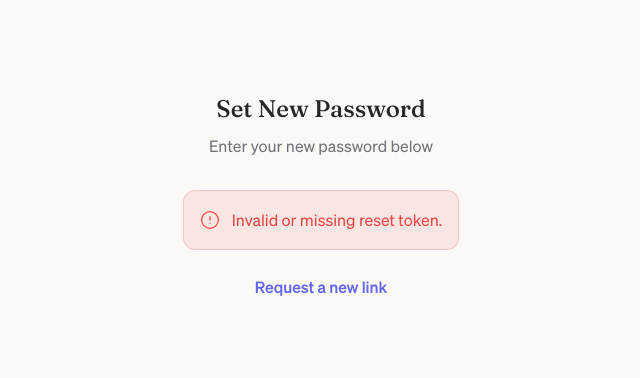
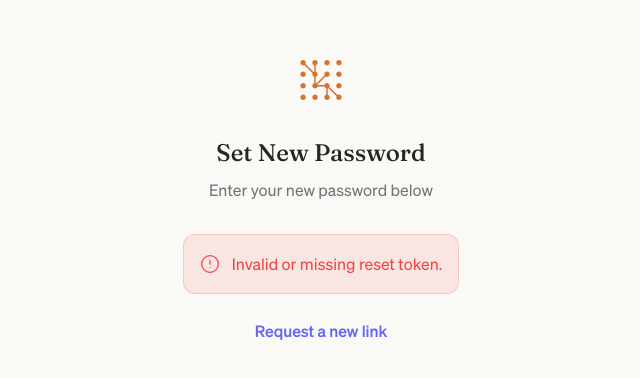
Before and after one commit to Nimieeee/Pharm, a Next.js app in the folder frontend/: page /reset-password in a window 1280 px wide. Shown: the part 204-582 px from the top of the page, without its empty margins (319-959 px from the left). Built offline with nearby package versions, Linux system fonts and the light colour scheme.

Commit message:
Fix password reset 400 error and add logo

```diff
--- a/frontend/src/app/reset-password/page.tsx
+++ b/frontend/src/app/reset-password/page.tsx
@@ -171,6 +171,13 @@ export default function ResetPasswordPage() {
                 className="w-full max-w-md"
             >
                 <div className="text-center mb-8">
+                    <div className="flex justify-center mb-6">
+                        <img
+                            src="/Benchside.png"
+                            alt="Benchside Logo"
+                            className="w-16 h-16 object-contain"
+                        />
+                    </div>
                     <h1 className="text-2xl font-serif font-medium text-[var(--text-primary)]">Set New Password</h1>
                     <p className="text-[var(--text-secondary)] mt-2">Enter your new password below</p>
                 </div>
```
Also changed, not shown: 1 other file (tests, documents, lock files or other folders).
